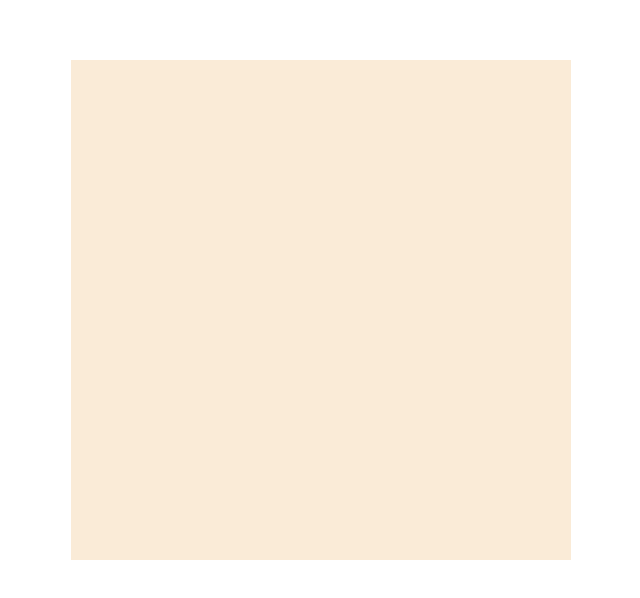
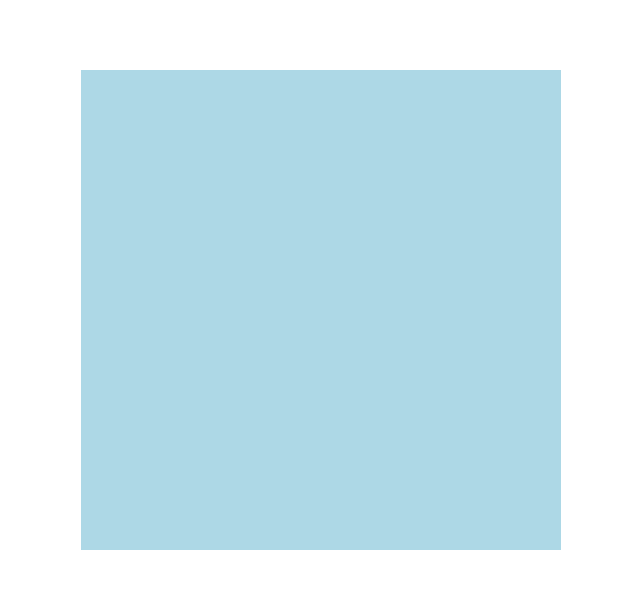
Before and after one commit to stefanIvasca/odin-etch-a-sketch, a plain HTML site: page index.html in a window 1280 px wide. Shown: the part 148-746 px from the top of the page, without its empty margins (319-959 px from the left). Drawn offline with Linux system fonts and the light colour scheme.

Commit message:
create the grid

```diff
--- a/myJS.js
+++ b/myJS.js
@@ -0,0 +1,10 @@
+let container=document.querySelector("#container");
+
+for (let i=0; i<256; i++){
+    let gridDiv=document.createElement('div');
+    gridDiv.className='gridDiv';
+    gridDiv.style.backgroundColor='lightblue';
+    gridDiv.style.height='30px';
+    gridDiv.style.width='30px';
+    container.appendChild(gridDiv);
+}
--- a/myStyle.css
+++ b/myStyle.css
@@ -7,6 +7,8 @@ body{
 
 #container{
     background-color: antiquewhite;
-    width: 500px;
-    height: 500px;
+    display: grid;
+    grid-template-columns: 1fr 1fr 1fr 1fr 1fr 1fr 1fr 1fr 1fr 1fr 1fr 1fr 1fr 1fr 1fr 1fr;
+    width: 480px;
+    height: 480px;
 }
```
